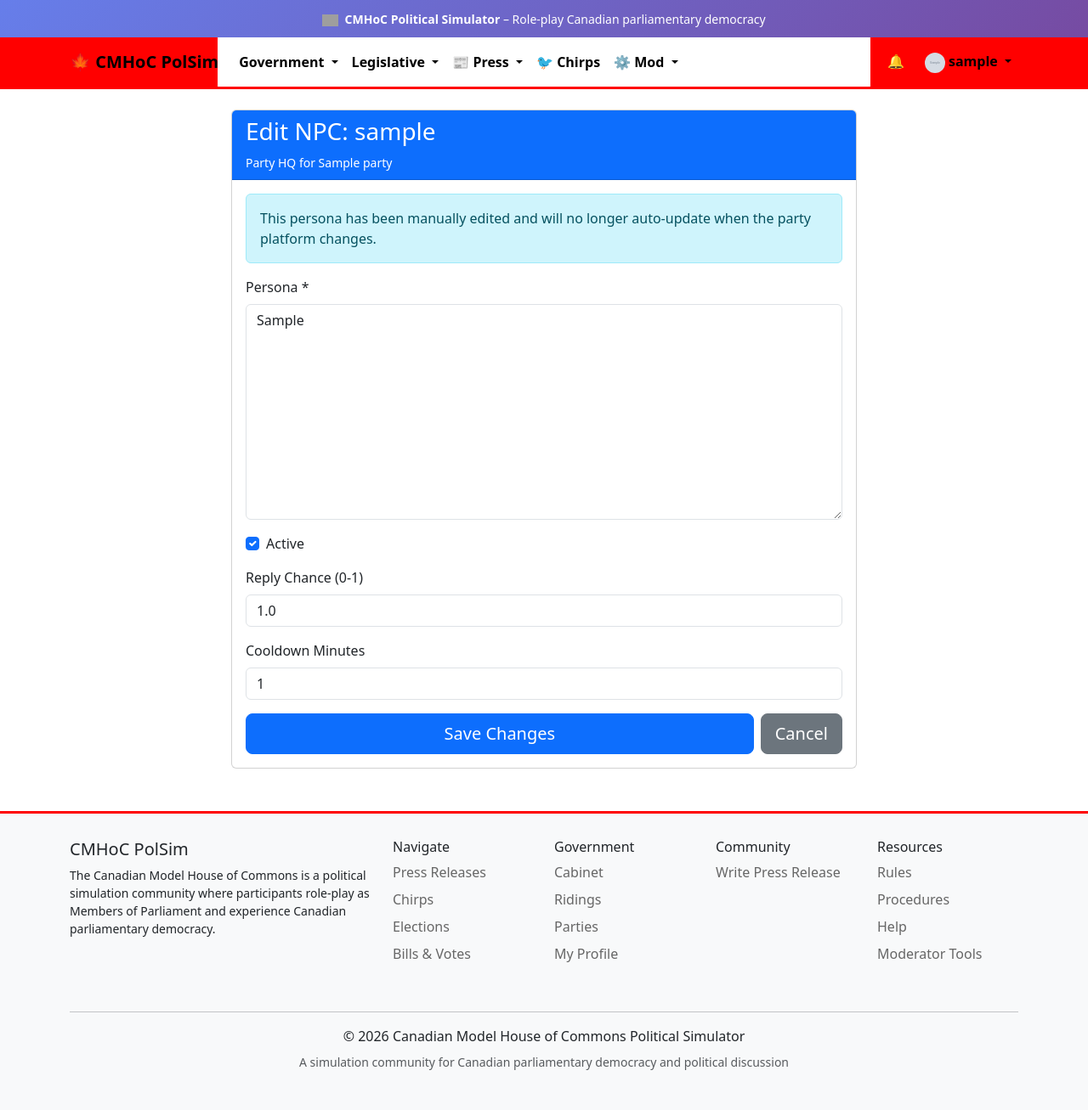
After one commit to Adrianmk98/CMHoC-Polsim, a Django app: page /npcs/1/edit/ in a window 1280 px wide. The commit adds this page. Shown: the whole page at 85% size. Run offline with Django 5.2, Linux system fonts and the light colour scheme; a user stored in the database is signed in; tables that the repository leaves empty hold one stand-in row (values such as "Sample post"); grey boxes marked "Sample" are stand-in pictures; data that the repository does not hold is empty; grey boxes are pictures that could not be loaded.

Commit message:
editing personas

```diff
--- a/CMHoC_Polsim/urls.py
+++ b/CMHoC_Polsim/urls.py
@@ -12,4 +12,5 @@ urlpatterns = [
     path('press/', include('press.urls')),
     path('parties/', include('parties.urls')),
     path('chirps/', include('chirps.urls')),
+    path('npcs/', include('npcs.urls')),
 ]
--- a/npcs/admin.py
+++ b/npcs/admin.py
@@ -5,6 +5,6 @@ from .models import NPCProfile
 
 @admin.register(NPCProfile)
 class NPCProfileAdmin(admin.ModelAdmin):
-    list_display = ('user_profile', 'is_active', 'reply_chance', 'cooldown_minutes', 'last_posted_at')
+    list_display = ('user_profile', 'is_active', 'persona_manually_edited', 'reply_chance', 'cooldown_minutes', 'last_posted_at')
     list_filter = ('is_active',)
     search_fields = ('user_profile__user__username', 'persona')
--- /dev/null
+++ b/npcs/forms.py
@@ -0,0 +1,29 @@
+from django import forms
+
+from .models import NPCProfile
+
+
+class NPCPersonaForm(forms.ModelForm):
+    """Party leader/deputy/executive-level editing: persona + kill switch only."""
+
+    class Meta:
+        model = NPCProfile
+        fields = ['persona', 'is_active']
+        widgets = {
+            'persona': forms.Textarea(attrs={'class': 'form-control', 'rows': 10}),
+            'is_active': forms.CheckboxInput(attrs={'class': 'form-check-input'}),
+        }
+
+
+class NPCAdminForm(forms.ModelForm):
+    """Staff-level editing: all behavior-tuning fields."""
+
+    class Meta:
+        model = NPCProfile
+        fields = ['persona', 'is_active', 'reply_chance', 'cooldown_minutes']
+        widgets = {
+            'persona': forms.Textarea(attrs={'class': 'form-control', 'rows': 10}),
+            'is_active': forms.CheckboxInput(attrs={'class': 'form-check-input'}),
+            'reply_chance': forms.NumberInput(attrs={'class': 'form-control', 'step': '0.05', 'min': 0, 'max': 1}),
+            'cooldown_minutes': forms.NumberInput(attrs={'class': 'form-control', 'min': 0}),
+        }
--- a/npcs/models.py
+++ b/npcs/models.py
@@ -14,6 +14,10 @@ class NPCProfile(models.Model):
         help_text='Set when this NPC is a party HQ account, auto-managed from the party\'s platform'
     )
     persona = models.TextField(help_text='Voice, ideology, and tone used to seed the system prompt')
+    persona_manually_edited = models.BooleanField(
+        default=False,
+        help_text='True once a human has edited the persona directly; blocks auto-regeneration from party platform'
+    )
     is_active = models.BooleanField(default=True, help_text='Kill switch for this NPC')
     reply_chance = models.FloatField(default=0.4, help_text='Probability (0-1) this NPC reacts to an eligible trigger')
     cooldown_minutes = models.IntegerField(default=20, help_text='Minimum minutes between this NPC\'s posts')
--- /dev/null
+++ b/npcs/templates/edit_npc.html
@@ -0,0 +1,68 @@
+{% extends 'base.html' %}
+
+{% block title %}Edit NPC - CMHoC{% endblock %}
+
+{% block content %}
+<div class="row justify-content-center">
+    <div class="col-lg-8">
+        <div class="card">
+            <div class="card-header bg-primary text-white">
+                <h3>Edit NPC: {{ npc.user_profile.user.username }}</h3>
+                {% if party %}<small>Party HQ for {{ party.name }}</small>{% endif %}
+            </div>
+            <div class="card-body">
+                {% if npc.persona_manually_edited %}
+                    <div class="alert alert-info">This persona has been manually edited and will no longer auto-update when the party platform changes.</div>
+                {% else %}
+                    <div class="alert alert-secondary">This persona is currently auto-generated from the party's platform. Saving changes here will lock in your custom text.</div>
+                {% endif %}
+
+                <form method="post">
+                    {% csrf_token %}
+
+                    <div class="mb-3">
+                        <label class="form-label">Persona *</label>
+                        {{ form.persona }}
+                        {% if form.persona.errors %}
+                            <div class="text-danger">{{ form.persona.errors }}</div>
+                        {% endif %}
+                    </div>
+
+                    <div class="mb-3 form-check">
+                        {{ form.is_active }}
+                        <label class="form-check-label">Active</label>
+                        {% if form.is_active.errors %}
+                            <div class="text-danger">{{ form.is_active.errors }}</div>
+                        {% endif %}
+                    </div>
+
+                    {% if is_admin %}
+                    <div class="mb-3">
+                        <label class="form-label">Reply Chance (0-1)</label>
+                        {{ form.reply_chance }}
+                        {% if form.reply_chance.errors %}
+                            <div class="text-danger">{{ form.reply_chance.errors }}</div>
+                        {% endif %}
+                    </div>
+
+                    <div class="mb-3">
+                        <label class="form-label">Cooldown Minutes</label>
+                        {{ form.cooldown_minutes }}
+                        {% if form.cooldown_minutes.errors %}
+                            <div class="text-danger">{{ form.cooldown_minutes.errors }}</div>
+                        {% endif %}
+                    </div>
+                    {% endif %}
+
+                    <div class="d-flex gap-2">
+                        <button type="submit" class="btn btn-primary btn-lg flex-grow-1">Save Changes</button>
+                        {% if party %}
+                        <a href="{% url 'parties:detail' party.pk %}" class="btn btn-secondary btn-lg">Cancel</a>
+                        {% endif %}
+                    </div>
+                </form>
+            </div>
+        </div>
+    </div>
+</div>
+{% endblock %}
--- /dev/null
+++ b/npcs/urls.py
@@ -0,0 +1,9 @@
+from django.urls import path
+
+from . import views
+
+app_name = 'npcs'
+
+urlpatterns = [
+    path('<int:pk>/edit/', views.edit_npc, name='edit'),
+]
--- /dev/null
+++ b/npcs/views.py
@@ -0,0 +1,43 @@
+from django.contrib import messages
+from django.contrib.auth.decorators import login_required
+from django.shortcuts import get_object_or_404, redirect, render
+
+from .forms import NPCAdminForm, NPCPersonaForm
+from .models import NPCProfile
+
+
+@login_required
+def edit_npc(request, pk):
+    """Edit an NPC's persona/behavior.
+    Party leader/deputy/executive -> persona + is_active. Staff -> all fields."""
+    npc = get_object_or_404(NPCProfile, pk=pk)
+    party = npc.party
+
+    is_admin = request.user.is_staff
+    can_manage_party = party is not None and party.can_user_manage(request.user)
+
+    if not (is_admin or can_manage_party):
+        messages.error(request, "You don't have permission to edit this NPC.")
+        return redirect('parties:detail', pk=party.pk) if party else redirect('forum:index')
+
+    form_class = NPCAdminForm if is_admin else NPCPersonaForm
+
+    if request.method == 'POST':
+        form = form_class(request.POST, instance=npc)
+        if form.is_valid():
+            npc_instance = form.save(commit=False)
+            if 'persona' in form.changed_data:
+                npc_instance.persona_manually_edited = True
+            npc_instance.save()
+            messages.success(request, 'NPC updated successfully!')
+            return redirect('parties:detail', pk=party.pk) if party else redirect('forum:index')
+    else:
+        form = form_class(instance=npc)
+
+    context = {
+        'form': form,
+        'npc': npc,
+        'party': party,
+        'is_admin': is_admin,
+    }
+    return render(request, 'edit_npc.html', context)
--- a/parties/signals.py
+++ b/parties/signals.py
@@ -116,6 +116,10 @@ def sync_party_npc_profile(sender, instance, created, **kwargs):
         )
     else:
         npc_profile = getattr(party, 'npc_profile', None)
-        if npc_profile is not None and npc_profile.persona != persona:
+        if (
+            npc_profile is not None
+            and not npc_profile.persona_manually_edited
+            and npc_profile.persona != persona
+        ):
             npc_profile.persona = persona
             npc_profile.save(update_fields=['persona'])
--- a/parties/templates/party_detail.html
+++ b/parties/templates/party_detail.html
@@ -27,6 +27,12 @@
                 {% if can_edit_party %}
                 <a href="{% url 'parties:edit' party.pk %}" class="btn btn-outline-primary mt-3">
                     {% if party.constitution_pdf %}Replace Constitution PDF{% else %}Upload Constitution PDF{% endif %} / Edit Party
+                </a>
+                {% endif %}
+
+                {% if can_edit_party and party.npc_profile %}
+                <a href="{% url 'npcs:edit' party.npc_profile.pk %}" class="btn btn-outline-secondary mt-3">
+                    Edit Party NPC
                 </a>
                 {% endif %}
             </div>
```
Also changed, not shown: npcs/migrations/0003_npcprofile_persona_manually_edited.py (added).
